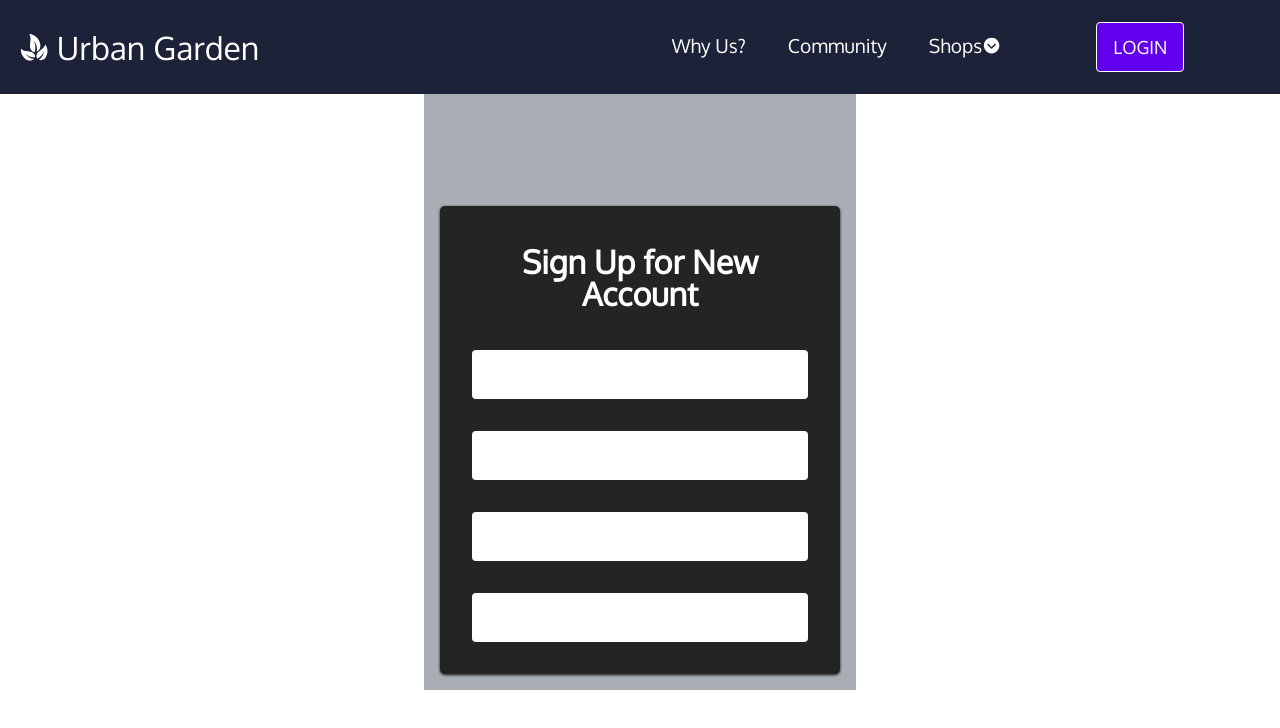
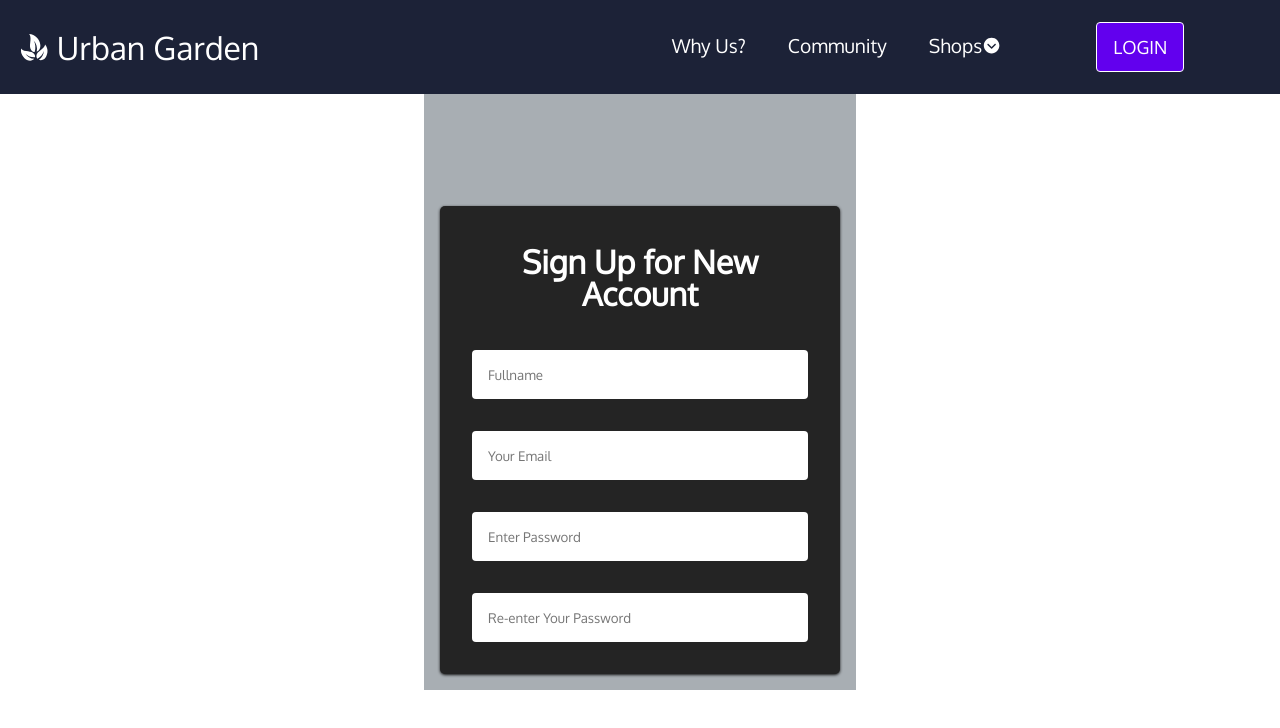
Before and after one commit to Abyazhar/react-website, a React (Create React App) app: page /signup in a window 1280 px wide. Shown: the top 728 px of the page. Built offline with nearby package versions, Linux system fonts and the light colour scheme; no server answers; a web font is replaced by a local one.

Commit message:
Our Story Component

```diff
--- a/src/components/Contactus/index.js
+++ b/src/components/Contactus/index.js
@@ -61,7 +61,7 @@ const SplitContact = () => {
 					</div>
 					<div class="field">
 						<label for="message" className='Formlabel'>Message</label>
-						<textarea className='Formtext' name="message" id="message" rows="3"></textarea>
+						<textarea className='Formtext' name="message" id="message" rows="5"></textarea>
 					</div>
 						<Button buttonStyle='FormContact' input type="submit" value="Send Message">Send</Button>
 					</div>
--- a/src/components/SignUp/index.js
+++ b/src/components/SignUp/index.js
@@ -11,10 +11,10 @@ class Regis extends Component {
                     <div className='FormContent'>
                         <form className='Form'>
                             <h1>Sign Up for New Account</h1>
-                             <input type='name' text='Fullname' className='FormInput'></input>
-                             <input type='email' text='Fullname' className='FormInput'></input>
-                             <input type='password' text='Fullname' className='FormInput'></input>
-                             <input type='confirm-password' text='Fullname' className='FormInput'></input>
+                             <input type='name' text='Fullname' name="Username" className='FormInput' placeholder="Fullname" ></input>
+                             <input type='email' text='Fullname' name="User-email" className='FormInput' placeholder="Your Email"></input>
+                             <input type='password' text='Fullname' name="User-Password" className='FormInput' placeholder="Enter Password"></input>
+                             <input type='password' text='Fullname' name="User-Password" className='FormInput'placeholder="Re-enter Your Password"></input>
                         </form>
                     </div>
                 </div>
```
Also changed, not shown: src/components/AboutUs/index.js (+11 -0 lines), src/components/HeaderOurStory/index.js (added, +17 -0 lines), 1 other file (tests, documents, lock files or other folders).
